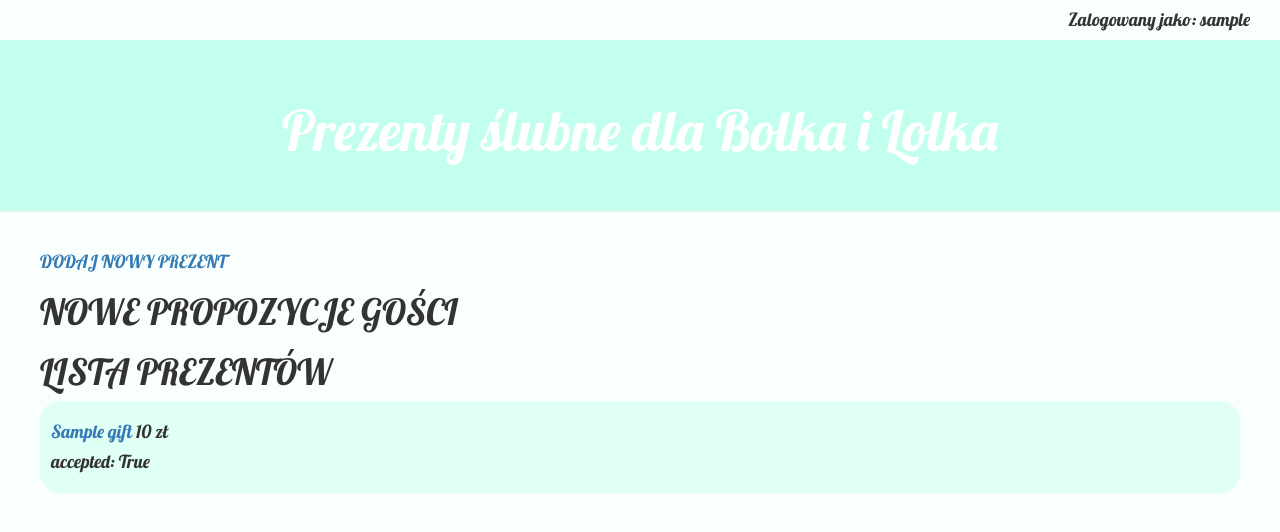
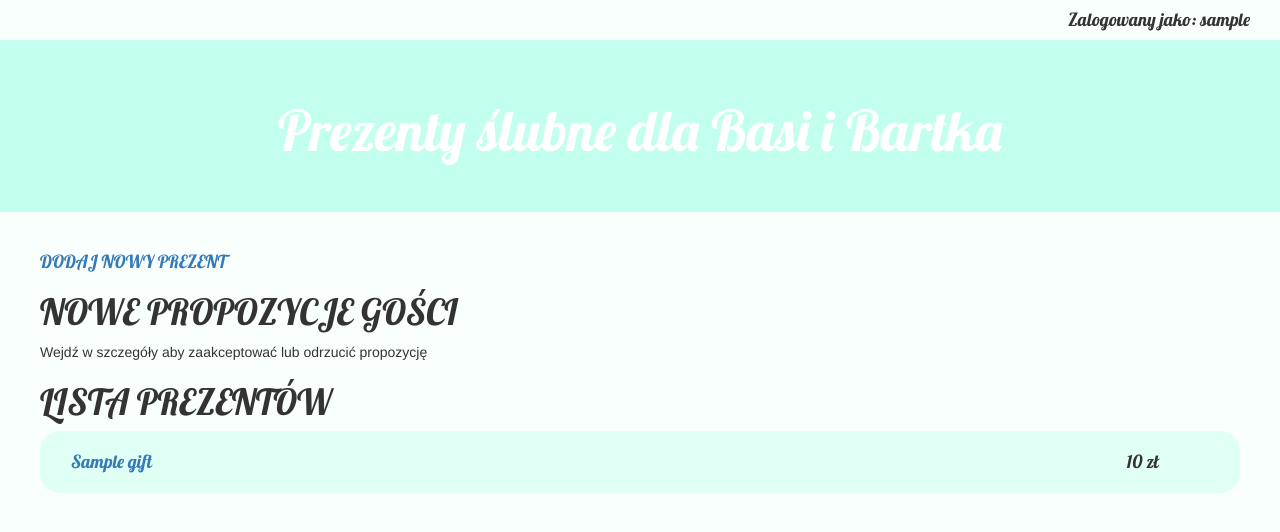
Before and after one commit to alicjab/weddings, a Django app: page / in a window 1280 px wide. Shown: the top 532 px of the page. Run offline with Django 3.2, Linux system fonts and the light colour scheme; a user stored in the database is signed in; tables that the repository leaves empty hold one stand-in row (values such as "Sample post"); some libraries are stand-ins or nearby versions.

Commit message:
New gift-elem-list css and no showing content for not logged in users

```diff
--- a/static/css/wedding.css
+++ b/static/css/wedding.css
@@ -37,7 +37,7 @@ h1, h2, h3, h4 {
 .gift-list-elem {
     border: 1px solid #e0fff5;
     border-radius: 20px;
-    padding: 10px;
+    padding: 10px 30px 10px 30px;
     margin-bottom: 10px;
     background-color: #e0fff5;
 }
@@ -47,3 +47,15 @@ h1, h2, h3, h4 {
     vertical-align: middle;
     margin-right: 30px;
 }
+
+.gift-list-elem-name {
+    overflow: hidden;
+}
+
+.gift-list-elem-price {
+    text-align: right;
+    width: 250px;
+    padding-right: 50px;
+    padding-left: 50px;
+    float: right;
+}
--- a/wedding/templates/wedding/base.html
+++ b/wedding/templates/wedding/base.html
@@ -20,15 +20,17 @@
         </div>
 
         <div class="page-header">
-            <h1><a>Prezenty ślubne dla Bolka i Lolka</a></h1>
+            <h1><a>Prezenty ślubne dla Basi i Bartka</a></h1>
         </div>
 
 
         <div class="content">
-
-            {% block content %}
-            {% endblock %}
-
+            {% if user.is_authenticated %}
+                {% block content %}
+                {% endblock %}
+            {% else %}
+                <h4>Do korzystania z serwisu wymagane jest zalogowanie</h4>
+            {% endif %}
         </div>
 
     </body>
--- a/wedding/templates/wedding/gift_list.html
+++ b/wedding/templates/wedding/gift_list.html
@@ -11,11 +11,16 @@
     {% if user.is_superuser %}
     <div class="new_gifts">
         <p><h1>NOWE PROPOZYCJE GOŚCI</h1></p>
+        <p>Wejdź w szczegóły aby zaakceptować lub odrzucić propozycję</p>
 
         {% for gift in new_gifts %}
             <div class="gift-list-elem">
-                <h4><a href="{% url 'gift_detail' id=gift.id %}"> {{ gift.name }} </a>  {{ gift.price }} zł <h4>
-                <p> accepted: {{ gift.accepted }} </p>
+                <div>
+                    <div class="gift-list-elem-price"><h4>{{ gift.price }} zł </h4></div>
+                    <div class="gift-list-elem-name"><h4><a href="{% url 'gift_detail' id=gift.id %}"> {{ gift.name }} </a></h4></div>
+                </div>
+                <div class="gift-list-elem-proposed-by">Zaproponowany przez: {{ gift.proposed_by }} </div>
+
             </div>
         {% endfor %}
     </div>
@@ -27,8 +32,10 @@
 
         {% for gift in accepted_gifts %}
             <div class="gift-list-elem">
-                <h4><a href="{% url 'gift_detail' id=gift.id %}"> {{ gift.name }} </a>  {{ gift.price }} zł <h4>
-                <p> accepted: {{ gift.accepted }} </p>
+                <div>
+                    <div class="gift-list-elem-price"><h4>{{ gift.price }} zł </h4></div>
+                    <div class="gift-list-elem-name"><h4><a href="{% url 'gift_detail' id=gift.id %}"> {{ gift.name }} </a></h4></div>
+                </div>
             </div>
 
         {% endfor %}
```
